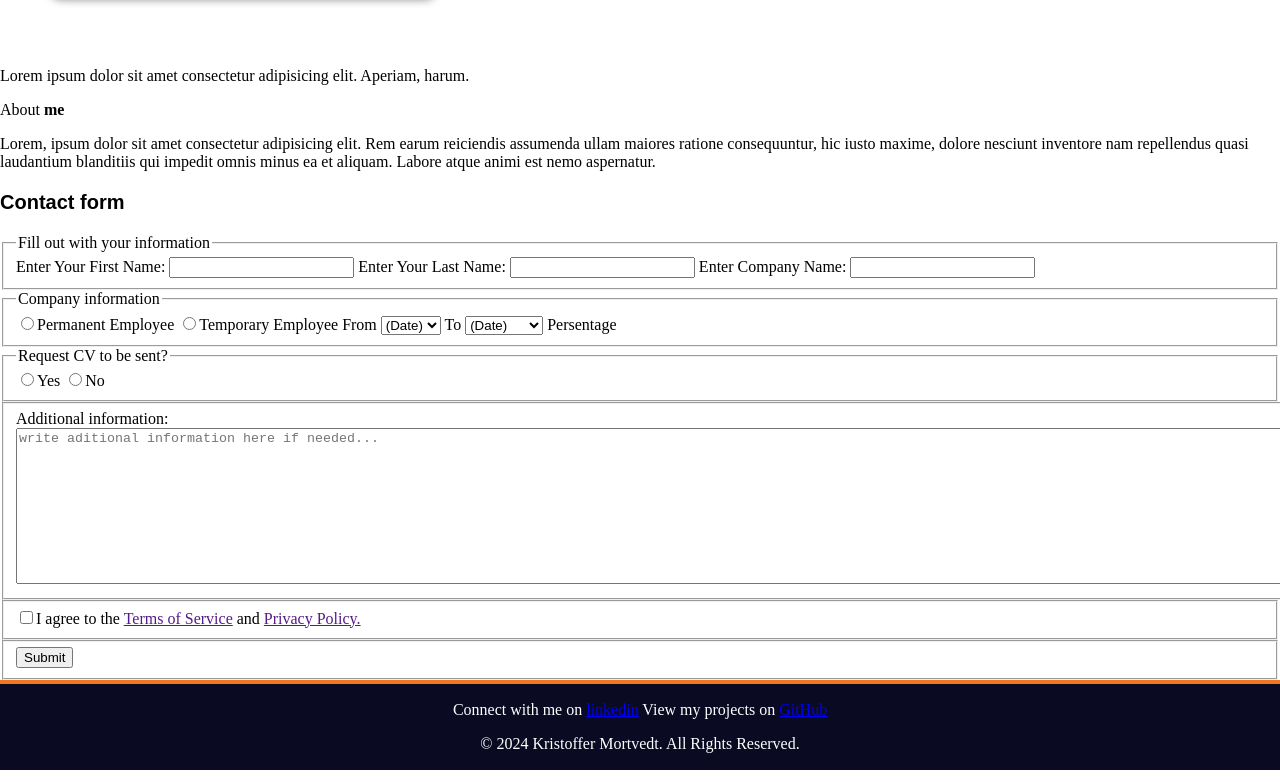
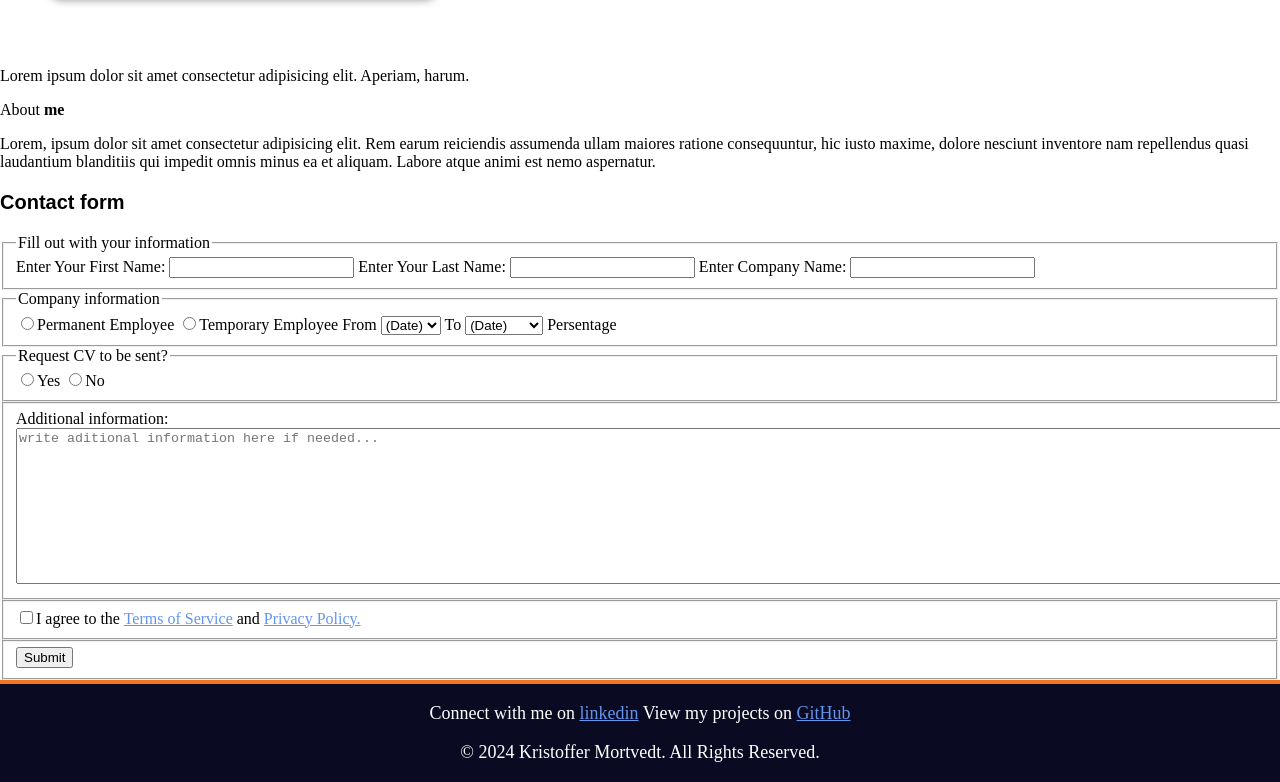
Before and after one commit to KrimorQ/mywebsite, a plain HTML site: page HTML/index.html in a window 1280 px wide. Shown: the part 502-1284 px from the top of the page. Drawn offline with Linux system fonts and the light colour scheme.

Commit message:
Update styles.css

```diff
--- a/HTML/styles.css
+++ b/HTML/styles.css
@@ -35,6 +35,7 @@ body {
 
 .footer {
     font-family: 'Times New Roman', Times, serif;
+    font-size: 18px;
     text-align: center;
     background-color: #0a0a23;
     padding: 1px;
@@ -55,3 +56,15 @@ body {
     border-radius: 10px;
 
 }
+a{
+    color: cornflowerblue;
+}
+a:visited {
+    color: cornflowerblue;
+}
+a:hover {
+    color: brown;
+}
+a:active {
+    color: brown;
+}
```
